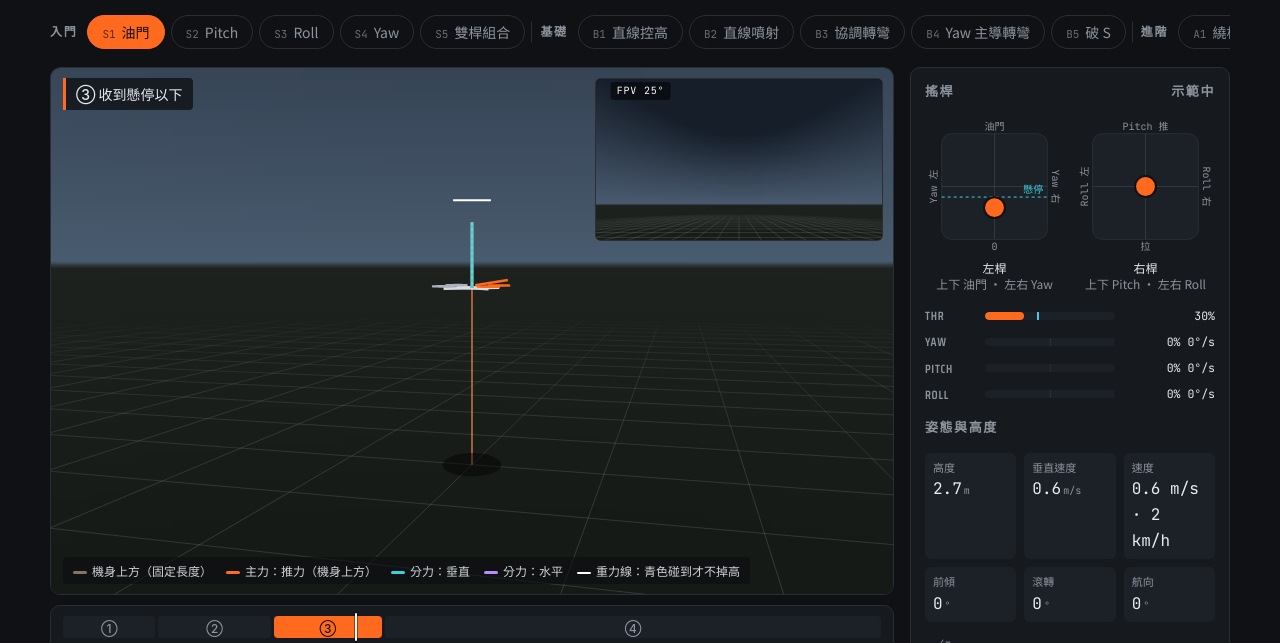
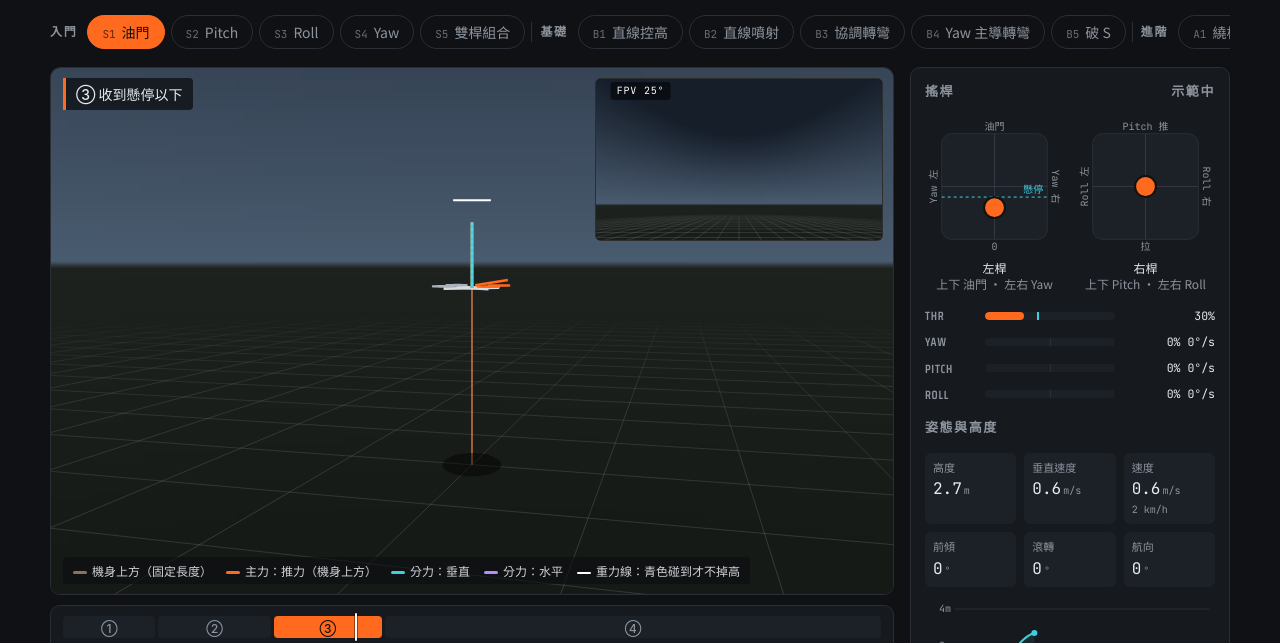
Before and after one commit to kang666-hub/fpv-trainer, a plain HTML site: page index.html in a window 1280 px wide. Shown: the part 130-773 px from the top of the page. Drawn offline with Linux system fonts and the light colour scheme; animation ran at ten frames a second.

Commit message:
A. 遙測速度格：km/h 放在數字下方小字，不折行
Co-Authored-By: Claude Sonnet 5.5 <noreply@anthropic.com>

```diff
--- a/css/style.css
+++ b/css/style.css
@@ -53,11 +53,13 @@ h1{font-family:var(--f-disp);font-weight:700;font-size:30px;letter-spacing:.02em
 .track .fill{position:absolute;top:0;bottom:0;background:var(--accent);border-radius:4px}
 .track .hov{position:absolute;top:-2px;bottom:-2px;width:2px;background:var(--cyan)}
 .chs{display:grid;gap:7px}
-.tele{display:grid;grid-template-columns:repeat(3,1fr);gap:8px}
+.tele{display:grid;grid-template-columns:repeat(3,minmax(0,1fr));gap:8px}
 .t{background:var(--panel2);border-radius:6px;padding:6px 8px}
 .t .k{font-size:11px;color:var(--muted)}
 .t .v{font-family:var(--f-data);font-variant-numeric:tabular-nums;font-size:16px}
 .t .v small{font-size:10px;color:var(--muted);margin-left:2px}
+.t .v{white-space:nowrap}
+.t .sub{font-size:10px;color:var(--muted);font-family:var(--f-data);white-space:nowrap}
 #alt{width:100%;height:96px;display:block}
 .notes{display:grid;grid-template-columns:minmax(0,1.4fr) minmax(0,1fr);gap:16px}
 @media (max-width:760px){.notes{grid-template-columns:minmax(0,1fr)}}
--- a/js/app.js
+++ b/js/app.js
@@ -44,8 +44,8 @@ const CH = [
   { k: 'ROLL', name: 'Roll', key: 'roll', rate: 500 },
 ];
 $('chs').innerHTML = CH.map((c) => `<div class="ch" id="ch_${c.key}"><span class="k">${c.k}</span><div class="track">${c.uni ? `<span class="hov" style="left:${HOVER * 100}%"></span>` : '<span class="mid"></span>'}<span class="fill" id="f_${c.key}"></span></div><span class="v" id="v_${c.key}"></span></div>`).join('');
-const TELE = [['alt', '高度', 'm'], ['vz', '垂直速度', 'm/s'], ['spd', '速度', ''], ['pit', '前傾', '°'], ['rol', '滾轉', '°'], ['hdg', '航向', '°']];
-$('tele').innerHTML = TELE.map(([id, k, u]) => `<div class="t"><div class="k">${k}</div><div class="v"><span id="t_${id}">0</span><small>${u}</small></div></div>`).join('');
+const TELE = [['alt', '高度', 'm'], ['vz', '垂直速度', 'm/s'], ['spd', '速度', 'm/s'], ['pit', '前傾', '°'], ['rol', '滾轉', '°'], ['hdg', '航向', '°']];
+$('tele').innerHTML = TELE.map(([id, k, u]) => `<div class="t"><div class="k">${k}</div><div class="v"><span id="t_${id}">0</span><small>${u}</small></div>${id === 'spd' ? '<div class="sub" id="t_kmh">0 km/h</div>' : ''}</div>`).join('');
 
 // ===== 教室 UI =====
 const shortTitle = (s) => String(s).replace(/（.*?）/g, '');
@@ -338,7 +338,7 @@ function updatePanel() {
     else { const a = Math.min(v, 0), b = Math.max(v, 0); f.style.left = (50 + a * 50).toFixed(1) + '%'; f.style.width = ((b - a) * 50).toFixed(1) + '%'; if (!locked) setTxt('v_' + ch.key, `${(v * 100).toFixed(0)}% ${(v * ch.rate * sim.rateScale).toFixed(0)}°/s`); }
   }
   const e = euler(sim.R);
-  setTxt('t_alt', sim.p[2].toFixed(1)); setTxt('t_vz', sim.v[2].toFixed(1)); { const sp = Math.hypot(...sim.v); setTxt('t_spd', `${sp.toFixed(1)} m/s · ${(sp * 3.6).toFixed(0)} km/h`); }
+  setTxt('t_alt', sim.p[2].toFixed(1)); setTxt('t_vz', sim.v[2].toFixed(1)); { const sp = Math.hypot(...sim.v); setTxt('t_spd', sp.toFixed(1)); setTxt('t_kmh', `${(sp * 3.6).toFixed(0)} km/h`); }
   setTxt('t_pit', e.pitch.toFixed(0)); setTxt('t_rol', e.roll.toFixed(0)); setTxt('t_hdg', ((-e.yaw + 360) % 360).toFixed(0));
 }
 
```
